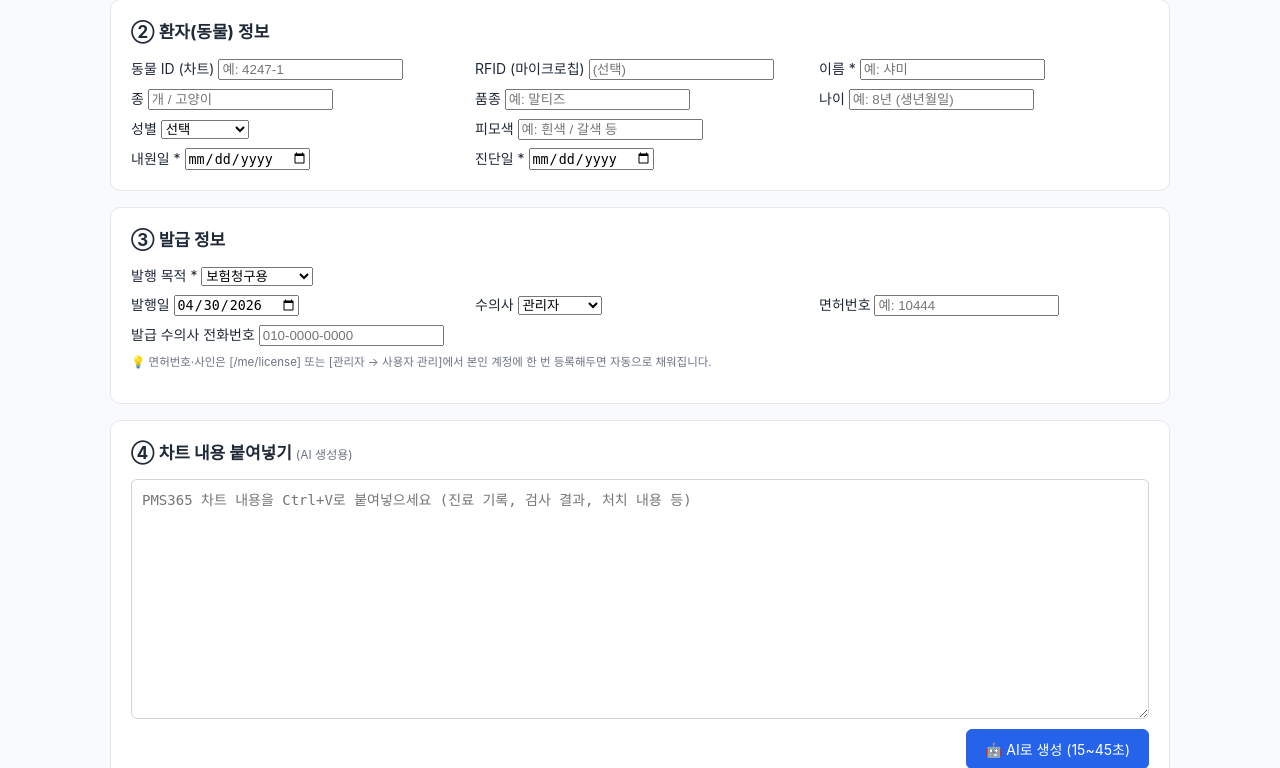
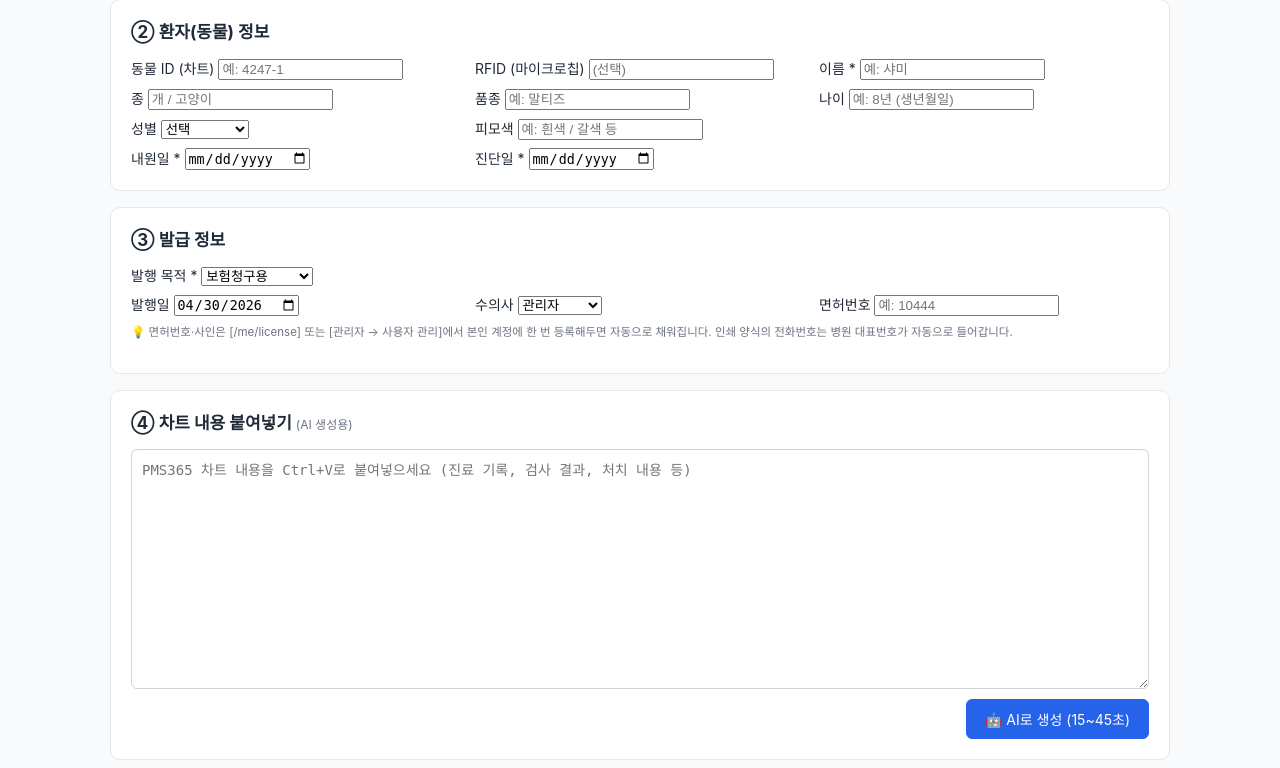
Before and after one commit to maddog77101088/lucid-consent, a Flask app: page /medical-opinion/new in a window 1280 px wide. Shown: the part 476-1244 px from the top of the page. Run offline with Flask 3, Linux system fonts and the light colour scheme; the visitor is signed in with stand-in values (Sample User, id 1); data comes from the database, SQL or seed files in the repository; some libraries are stand-ins or nearby versions.

Commit message:
fix: 진료 소견서 - 수의사 전화번호 입력 제거(병원 대표번호 자동), OCR 성별 폼옵션 매핑 보정

```diff
--- a/templates/medical_opinion_new.html
+++ b/templates/medical_opinion_new.html
@@ -124,15 +124,8 @@
       <input id="vet_license" value="{{ vet_license }}" placeholder="예: 10444">
     </label>
   </div>
-  <div class="row-3" style="margin-top:8px;">
-    <label>발급 수의사 전화번호
-      <input id="vet_phone" value="{{ vet_phone }}" placeholder="010-0000-0000">
-    </label>
-    <label></label>
-    <label></label>
-  </div>
   <p class="muted" style="font-size:11.5px; margin-top:8px;">
-    💡 면허번호·사인은 [/me/license] 또는 [관리자 → 사용자 관리]에서 본인 계정에 한 번 등록해두면 자동으로 채워집니다.
+    💡 면허번호·사인은 [/me/license] 또는 [관리자 → 사용자 관리]에서 본인 계정에 한 번 등록해두면 자동으로 채워집니다. 인쇄 양식의 전화번호는 병원 대표번호가 자동으로 들어갑니다.
   </p>
 </section>
 
@@ -212,7 +205,6 @@ function gather() {
     issue_date: document.getElementById('issue_date').value,
     vet_name: document.getElementById('vet_name').value,
     vet_license: document.getElementById('vet_license').value.trim(),
-    vet_phone: document.getElementById('vet_phone').value.trim(),
   };
 }
 
@@ -382,10 +374,25 @@ document.getElementById('btn-chart-ocr').addEventListener('click', async () => {
       species: 'species', breed: 'breed', age: 'age', sex: 'sex',
       coat_color: 'coat_color', rfid: 'rfid',
     };
+    // OCR 출력 형식 → 폼 select 옵션 값으로 변환
+    const sexMap = {
+      '암컷(중성화)': '중성화 암컷',
+      '수컷(중성화)': '중성화 수컷',
+      '중성화 암컷': '중성화 암컷',
+      '중성화 수컷': '중성화 수컷',
+      '중성화 Female': '중성화 암컷',
+      '중성화 Male': '중성화 수컷',
+      'Spayed': '중성화 암컷',
+      'Castrated': '중성화 수컷',
+      'Neutered': '중성화 수컷',
+      'Female': '암컷', '여': '암컷', '암': '암컷', 'F': '암컷',
+      'Male': '수컷',   '남': '수컷', '수': '수컷', 'M': '수컷',
+    };
     let filled = 0;
     for (const [src, dstId] of Object.entries(map)) {
-      const v = d.data?.[src];
+      let v = d.data?.[src];
       if (v) {
+        if (src === 'sex') v = sexMap[v] || v;
         const el = document.getElementById(dstId);
         if (el) { el.value = v; filled++; }
       }
```
